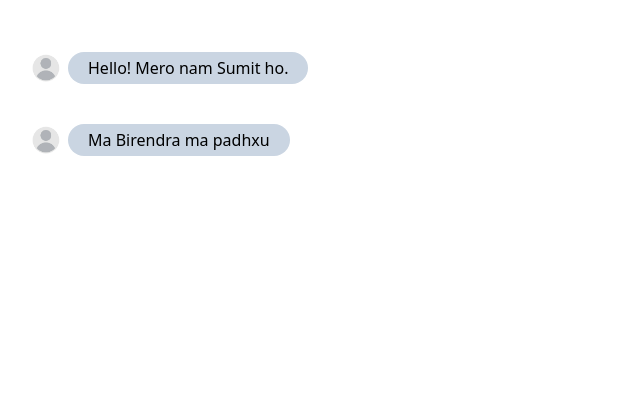
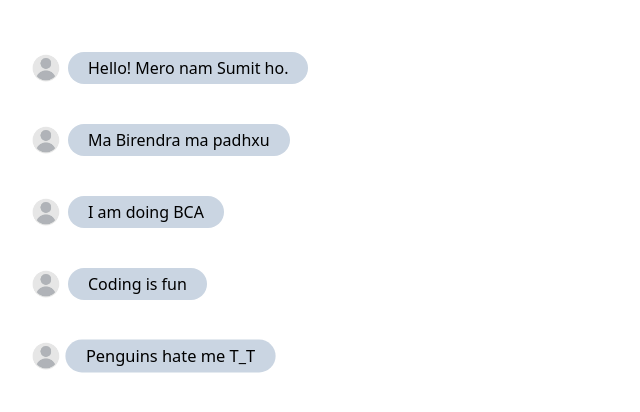
Before and after one commit to sumit-poudel/sumit-poudel.github.io, a React (Vite) app: page / in a window 1280 px wide. Shown: the top 412 px of the page, without its empty margins (0-640 px from the left). Built offline with nearby package versions, Linux system fonts and the light colour scheme; no server answers.

Commit message:
removed use-sound

```diff
--- a/src/components/Text.jsx
+++ b/src/components/Text.jsx
@@ -1,7 +1,5 @@
 import { useEffect, useState } from "react";
 import ChatBubble from "./ChatBubble.jsx"
-import useSound from "use-sound";
-import ping from "../assets/ping.mp3"
 
 
 const Text= ()=>{
@@ -14,15 +12,13 @@ const things = [
     "Penguins hate me T_T"
   ];
 
-  const [play] = useSound(ping);
   const [visible, setVisible] = useState(0);
 
   useEffect(() => {
   if (visible < things.length) {
     const timeout = setTimeout(() => {
       setVisible(prev => prev + 1);
-      play();
-    }, 2000);
+    }, 1000);
     return () => clearTimeout(timeout);
   }
 }, [visible]);
```
